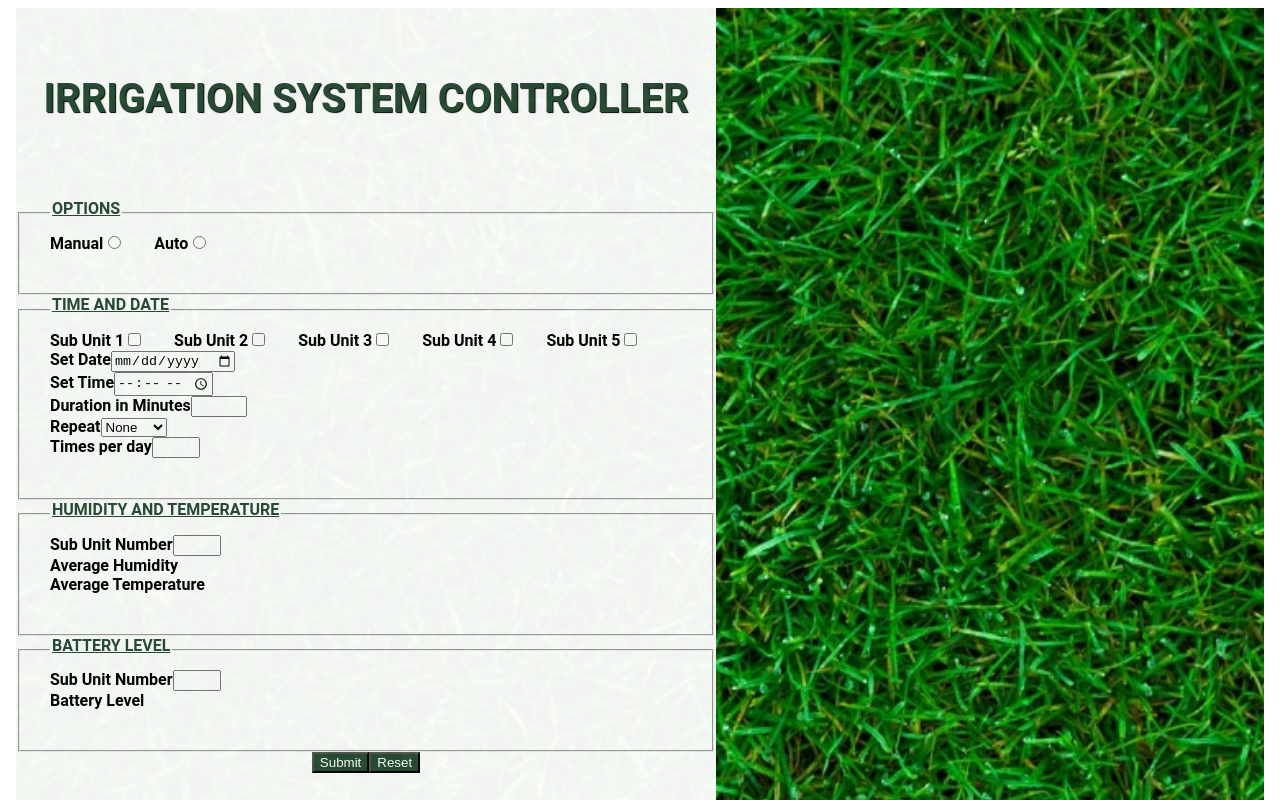
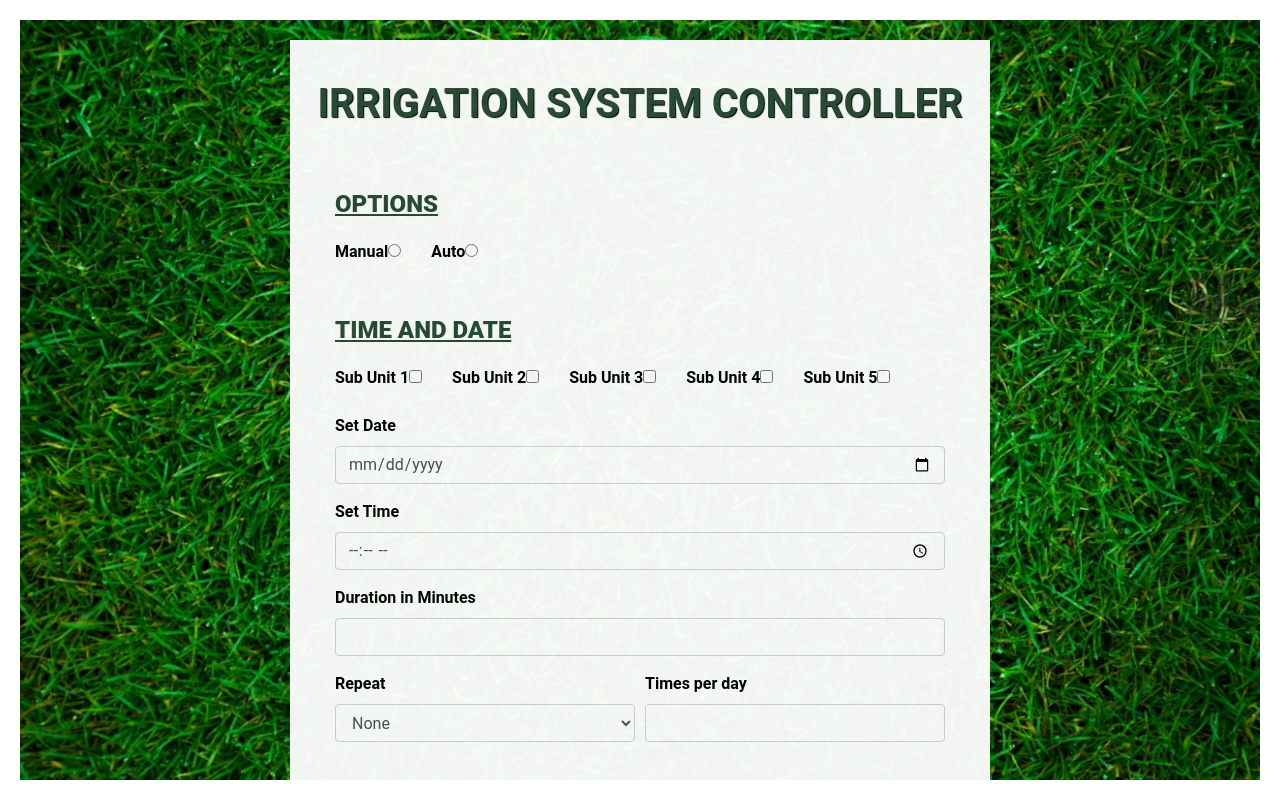
Before and after one commit to JanithGan/WaterMe, an Angular app: page / in a window 1280 px wide. Shown: the top 800 px of the page. Built offline with nearby package versions, Linux system fonts and the light colour scheme; what @angular/fire would draw is missing.

Commit message:
imported bootstrap

```diff
--- a/src/styles.css
+++ b/src/styles.css
@@ -1 +1,4 @@
-/* You can add global styles to this file, and also import other style files */
+@import "~bootstrap/dist/css/bootstrap.css";
+
+body{padding: 20px;}
+html, body { height: 100%; }
```
